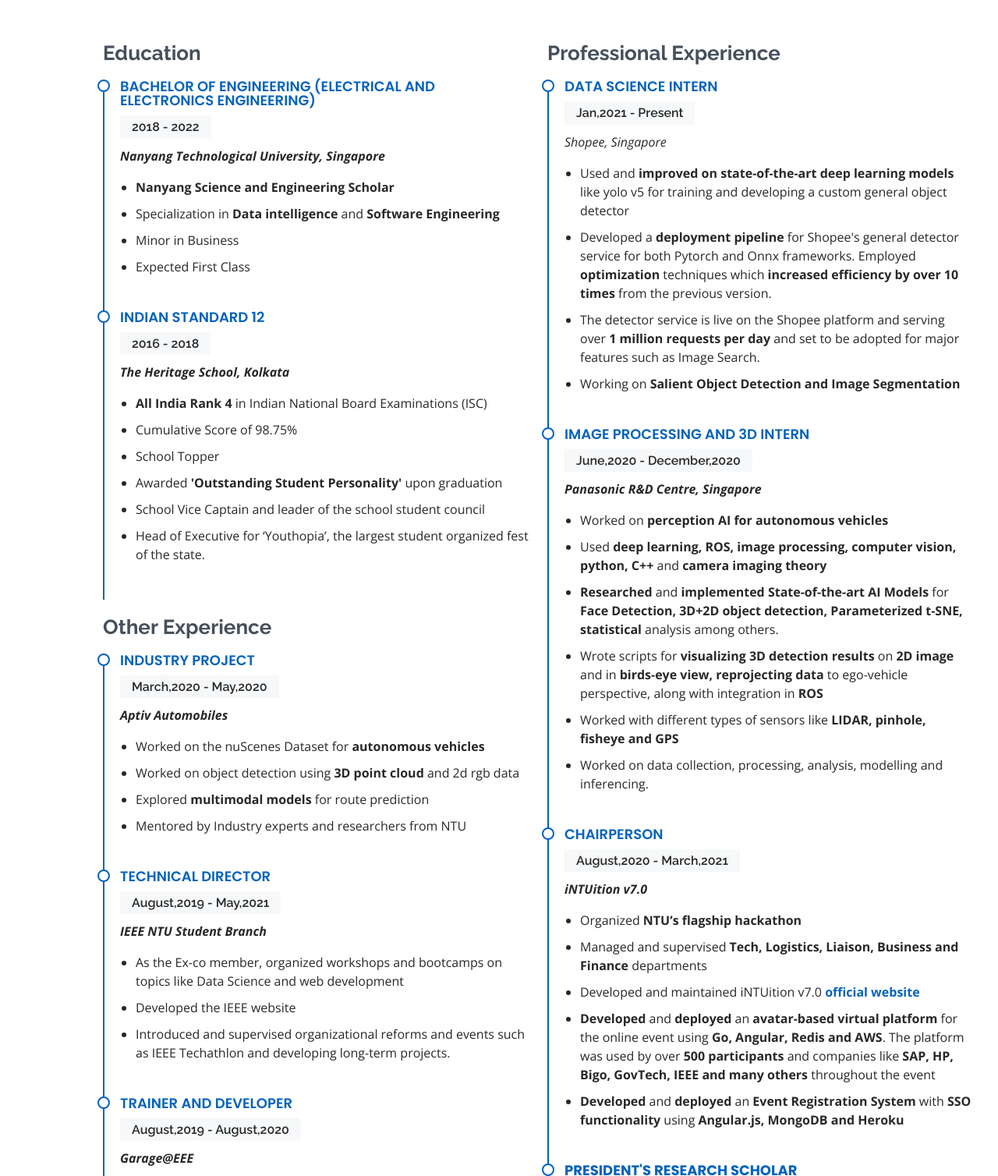
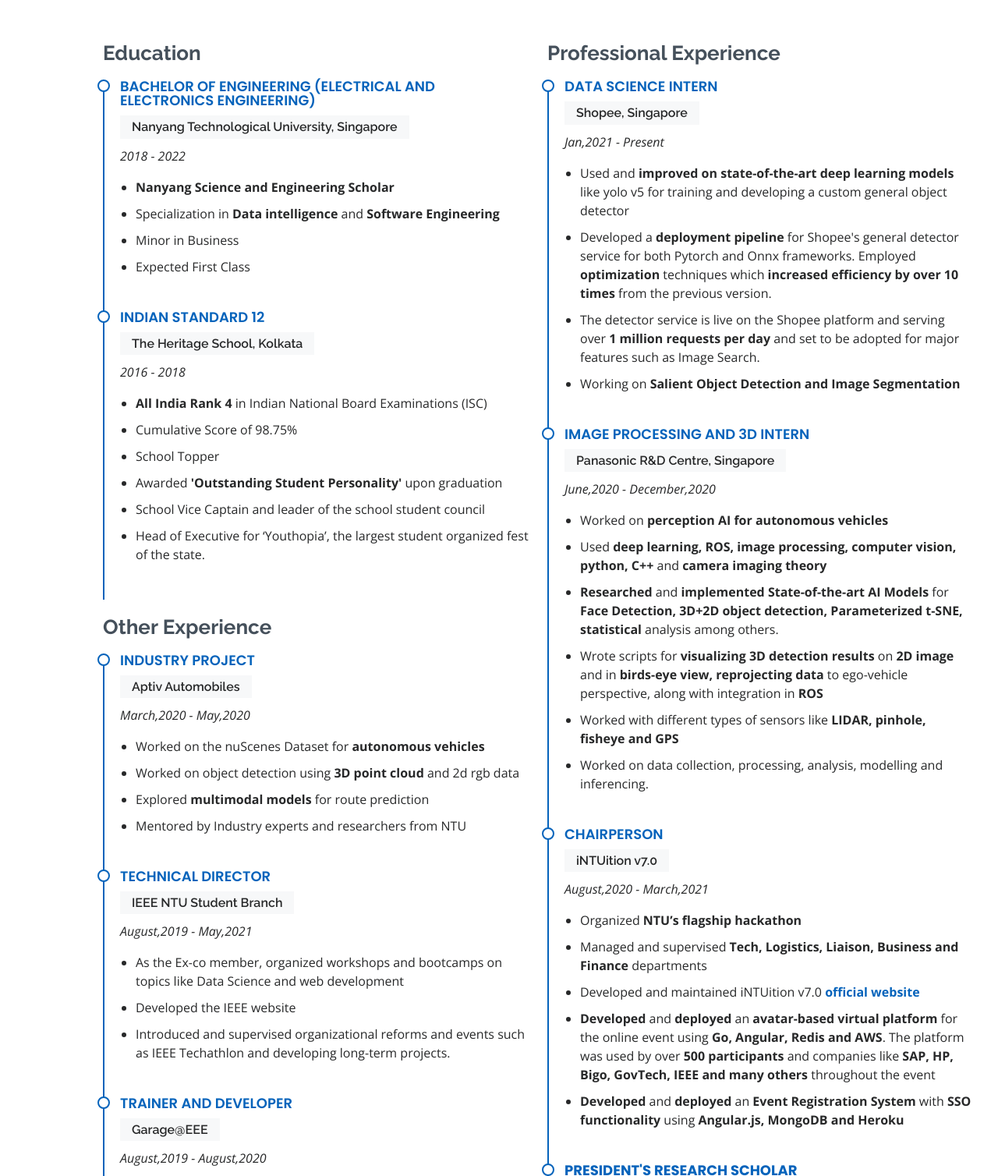
Before and after one commit to AishikNagar/aishiknagar, a plain HTML site: page index.html in a window 1280 px wide. Shown: the part 2300-3808 px from the top of the page at 78% size. Drawn offline with nearby package versions, Linux system fonts and the light colour scheme.

Commit message:
Minor Updates

```diff
--- a/index.html
+++ b/index.html
@@ -334,8 +334,8 @@
             <h3 class="resume-title">Education</h3>
             <div class="resume-item">
               <h4>Bachelor of Engineering (Electrical and Electronics Engineering)</h4>
-              <h5>2018 - 2022</h5>
-              <p><em><strong>Nanyang Technological University, Singapore</strong></strong></em></p>
+              <h5>Nanyang Technological University, Singapore</h5>
+              <p><em>2018 - 2022</em></p>
               <ul>
                 <li><strong>Nanyang Science and Engineering Scholar</strong></li>
                 <li>Specialization in <strong>Data intelligence</strong> and <strong>Software Engineering</strong></li>
@@ -345,8 +345,8 @@
             </div>
             <div class="resume-item">
               <h4>Indian Standard 12</h4>
-              <h5>2016 - 2018</h5>
-              <p><em><strong>The Heritage School, Kolkata</strong></em></p>
+              <h5>The Heritage School, Kolkata</h5>
+              <p><em>2016 - 2018</em></p>
               <ul>
                 <li><strong>All India Rank 4</strong> in Indian National Board Examinations (ISC) </li>
                 <li>Cumulative Score of 98.75%</li>
@@ -360,8 +360,8 @@
             <h3 class="resume-title">Other Experience</h3>
             <div class="resume-item">
               <h4>Industry Project</h4>
-              <h5>March,2020 - May,2020</h5>
-              <p><em><strong>Aptiv Automobiles</strong></em></p>
+              <h5>Aptiv Automobiles</h5>
+              <p><em>March,2020 - May,2020</em></p>
               <ul>
                 <li>Worked on the nuScenes Dataset for <strong>autonomous vehicles</strong></li>
                 <li>Worked on object detection using <strong>3D point cloud</strong> and 2d rgb data</li>
@@ -372,8 +372,8 @@
 
             <div class="resume-item">
               <h4>Technical Director</h4>
-              <h5>August,2019 - May,2021</h5>
-              <p><em><strong>IEEE NTU Student Branch</strong></em></p>
+              <h5>IEEE NTU Student Branch</h5>
+              <p><em>August,2019 - May,2021</em></p>
               <ul>
                 <li>As the Ex-co member, organized workshops and bootcamps on topics like Data Science and web development </li>
                 <li>Developed the IEEE website</li>
@@ -383,8 +383,8 @@
 
           <div class="resume-item">
             <h4>Trainer and Developer</h4>
-            <h5>August,2019 - August,2020</h5>
-            <p><em><strong>Garage@EEE</strong></em></p>
+            <h5>Garage@EEE</h5>
+            <p><em>August,2019 - August,2020</em></p>
             <ul>
               <li>Organized workshops on topics like web development.</li>
               <li>Developed the Garage@EEE website</li>
@@ -396,8 +396,8 @@
             <h3 class="resume-title">Professional Experience</h3>
             <div class="resume-item">
               <h4>Data Science Intern</h4>
-              <h5>Jan,2021 - Present</h5>
-              <p><em>Shopee, Singapore </em></p>
+              <h5>Shopee, Singapore</h5>
+              <p><em>Jan,2021 - Present</em></p>
               <ul>
                 <li>Used and <strong>improved on state-of-the-art deep learning models</strong> like yolo v5 for training and developing a custom general object detector</li>
                 <li>Developed a <strong>deployment pipeline</strong> for Shopee's general detector service for both Pytorch and Onnx frameworks. Employed <strong>optimization</strong> techniques which <strong>increased efficiency by over 10 times</strong> from the previous version. </li>
@@ -407,8 +407,8 @@
             </div>
             <div class="resume-item">
               <h4>Image Processing and 3D intern</h4>
-              <h5>June,2020 - December,2020</h5>
-              <p><em><strong>Panasonic R&amp;D Centre, Singapore</strong></em></p>
+              <h5>Panasonic R&amp;D Centre, Singapore</h5>
+              <p><em>June,2020 - December,2020</em></p>
               <ul>
                 <li>Worked on <strong>perception AI for autonomous vehicles</strong></li>
                 <li>Used <strong>deep learning, ROS, image processing, computer vision, python, C++</strong> and <strong>camera imaging theory</strong></li>
@@ -421,8 +421,8 @@
 
             <div class="resume-item">
               <h4>Chairperson</h4>
-              <h5>August,2020 - March,2021</h5>
-              <p><em><strong>iNTUition v7.0</strong> </em></p>
+              <h5>iNTUition v7.0</h5>
+              <p><em>August,2020 - March,2021</em></p>
               <ul>
                 <li>Organized <strong>NTU’s flagship hackathon</strong></li>
                 <li>Managed and supervised <strong>Tech, Logistics, Liaison, Business and Finance</strong> departments</li>
@@ -434,8 +434,8 @@
 
             <div class="resume-item">
               <h4><strong>President's Research Scholar</strong></h4>
-              <h5>August,2019 - June,2020</h5>
-              <p><em>Nanyang Technological University, Singapore </em></p>
+              <h5>Nanyang Technological University, Singapore</h5>
+              <p><em>August,2019 - June,2020 </em></p>
               <ul>
                 <li>Worked on hyper-parameter optimization of <strong>error-correcting neural networks</strong></li>
                 <li>Research focused on making neural networks robust to <strong>adversarial attacks</strong> using keras.</li>
@@ -615,7 +615,7 @@
               <div class="portfolio-info">
                 <h4>Pong Browser AI</h4>
                 <p>AI,Web</p>
-                <p>An AI agent which leanrs how to play while competing against the user, built in tensorflow.js</p>
+                <h5>An AI agent which leanrs how to play while competing against the user, built in tensorflow.js</h5>
                 <div class="portfolio-links">
                   <a href="assets/img/portfolio/portfolio-7.jpg" data-gallery="portfolioGallery" class="portfolio-lightbox" title="Pong AI Image"><i class="bx bx-plus"></i></a>
                   <a href="https://github.com/AishikNagar/Pong-AI" target="_blank"><i class="bx bx-link"></i></a>
```
